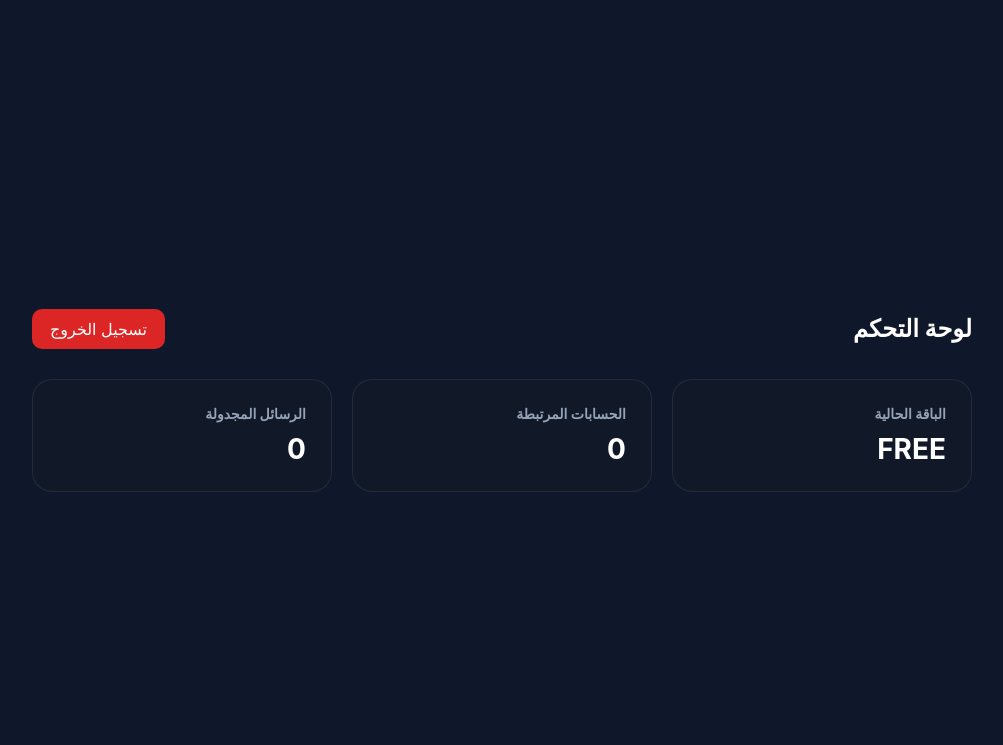
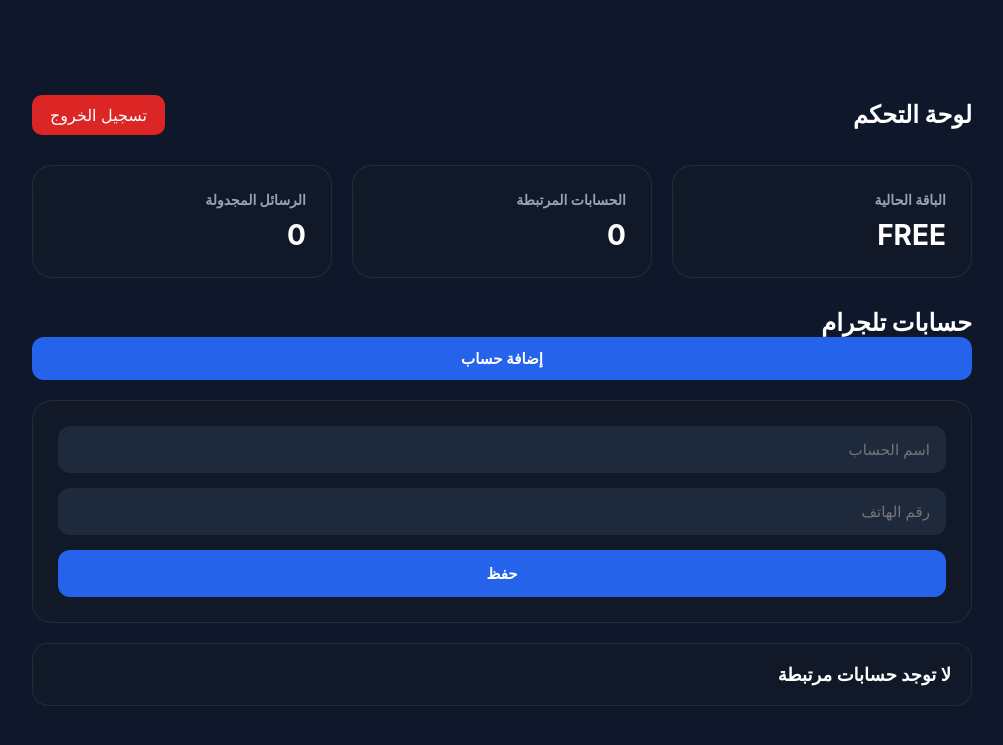
Before and after one commit to JustAbd11/telegrame-nshrr, a Flask app: page /dashboard in a window 1280 px wide. Shown: the top 745 px of the page, without its empty margins (138-1141 px from the left). Run offline with Flask 3, Linux system fonts and the light colour scheme; the visitor is signed in with stand-in values (Sample User, id 1).

Commit message:
Update dashboard.html

```diff
--- a/templates/dashboard.html
+++ b/templates/dashboard.html
@@ -35,6 +35,47 @@
 </div>
 
 </div>
+  <div class="accounts-section">
+
+<h2>حسابات تلجرام</h2>
+
+<button class="add-account-btn">
+إضافة حساب
+</button>
+
+<div class="modal">
+
+<form method="POST" action="/add-account">
+
+<input
+type="text"
+name="account_name"
+placeholder="اسم الحساب">
+
+<input
+type="text"
+name="phone_number"
+placeholder="رقم الهاتف">
+
+<button type="submit">
+حفظ
+</button>
+
+</form>
+
+</div>
+
+<div class="account-list">
+
+<div class="account-card">
+<div class="account-name">
+لا توجد حسابات مرتبطة
+</div>
+</div>
+
+</div>
+
+</div>
 
 </div>
 </body>
```
